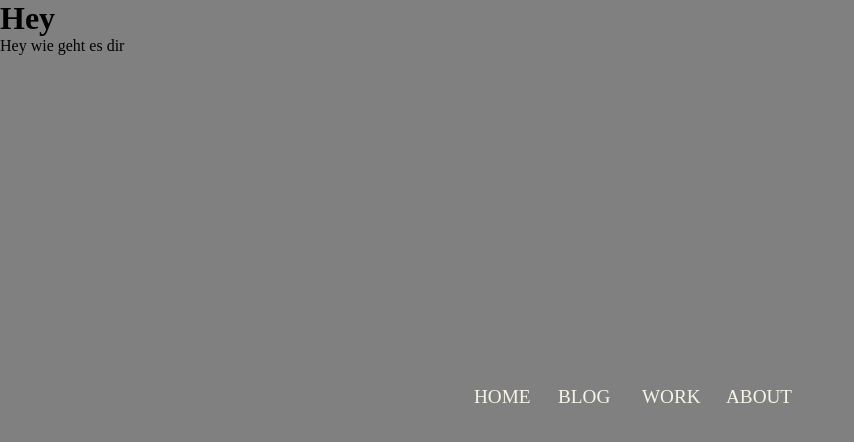
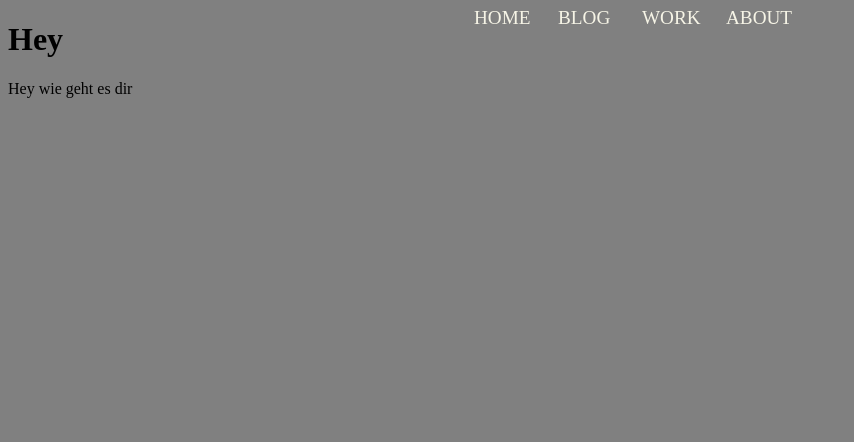
Before and after one commit to MrGodLP/Informatik-Project, a PHP site: page / in a window 1280 px wide. Shown: the top 442 px of the page, without its empty margins (0-854 px from the left). Run offline with PHP 8.4, Linux system fonts and the light colour scheme.

Commit message:
Nav-Menu Top

```diff
--- a/style.css
+++ b/style.css
@@ -4,7 +4,7 @@ body{
 
 @import url("https://fonts.googleapis.com/css2?family=Montserrat:wght@400;500;600;700&display=swap");
 * {
-  margin: 0;
+  margin: top;
   padding: 0;
   -webkit-box-sizing: border-box;
   box-sizing: border-box;
@@ -12,7 +12,7 @@ body{
 
 .navMenu {
   position: absolute;
-  top: 50%;
+  top: top;
   left: 50%;
   -webkit-transform: translate(-50%, -50%);
   transform: translate(-50%, -50%);
```
